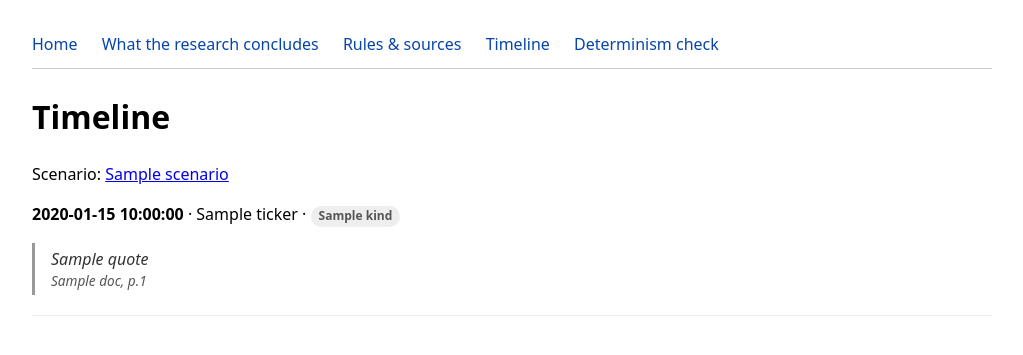
After one commit to nodeexcel/vikram-assignment, a FastAPI app: template app/web/templates/timeline.html in a window 1280 px wide. The commit adds this page. Shown: the top 355 px of the page, without its empty margins (128-1151 px from the left). Run offline with FastAPI, Linux system fonts and the light colour scheme; the template is opened without the code that fills it: most values are stand-ins (such as "Sample title", 1, 10 or a date in 2020).

Commit message:
Build the interactive timeline view (FEAT-20260924-1250-13)
GET /timeline/{scenario}: every decision-log entry rendered chronologically
with a plain-language description per kind (rule fired, override with
would-have-done vs actual, Tier 2 proposal, human response), each with
its source quote where the entry has one.

Accept/reject as a body-less POST: /timeline/{scenario}/proposal/{id}/{decision},
path params only. Per review: this avoids adding python-multipart (which
Form() requires and which is not installed) the day before the deploy
deadline, for a response that carries no free-text field anyway —
respond_to_proposal() takes only decision + actor, and the ADR requires
the response be logged with an actor, not a reason. Confirmed the route
registers and the app boots with python-multipart genuinely absent.

Responses are recorded in an in-memory per-scenario list (single-user
local demo, spec §12 — no auth/multi-user) and replayed against each
fresh run via respond_to_proposal(), which works because proposal ids
are deterministic run-to-run. Verified live end to end: accept one
proposal, reject the other, reload the page — both decisions persist,
render inline on their proposal, and also appear as their own
proposal_response log rows with correct linking.

63/63 pass.

```diff
--- a/app/web/main.py
+++ b/app/web/main.py
@@ -1,15 +1,35 @@
 from pathlib import Path
+from typing import Literal
 
 from fastapi import FastAPI, Request
+from fastapi.responses import RedirectResponse
 from fastapi.templating import Jinja2Templates
 
+from app.engine.factors import respond_to_proposal
 from app.engine.loader import load_shared_factors, load_ticker_fixtures, load_timeline
+from app.engine.log import DecisionLog
 from app.engine.timeline import initial_state_event, run
 
 app = FastAPI(title="Lexo Trading Decision System")
 templates = Jinja2Templates(directory=Path(__file__).parent / "templates")
 
 SCENARIOS = ["guide_holds", "capex_turns"]
+
+# Human responses to Tier 2 proposals, per scenario. In-memory only — this is a
+# single-user local demo (spec §12: no auth/multi-user), and proposal ids are
+# deterministic run-to-run, so replaying (proposal_id, decision) pairs against a
+# freshly computed log always reattaches to the right proposal.
+_PROPOSAL_RESPONSES: dict[str, list[tuple[int, str]]] = {name: [] for name in SCENARIOS}
+
+
+def _run_scenario(scenario: str) -> DecisionLog:
+    bundle = load_ticker_fixtures("NVDA")
+    factors = load_shared_factors()
+    events = [initial_state_event(bundle.research), *load_timeline(scenario).events]
+    log = run(bundle.rules, events, bundle.overrides, factors)
+    for proposal_id, decision in _PROPOSAL_RESPONSES[scenario]:
+        respond_to_proposal(log, proposal_id, decision, actor="user")
+    return log
 
 # FEAT-20260924-1322-16: sourced but NOT engine-propagated. Both sides sit on the
 # Internal ring in their own memo's Light Cone diagram, so the ring-based fan-out
@@ -113,12 +133,44 @@ def determinism(request: Request):
     """Visible determinism check (spec §7): re-runs each scenario twice and shows
     both canonical hashes side by side with a match indicator. "Show us that it
     holds" — shown, not just asserted in a test file nobody but us reads."""
-    bundle = load_ticker_fixtures("NVDA")
-    factors = load_shared_factors()
     checks = []
     for scenario in SCENARIOS:
-        events = [initial_state_event(bundle.research), *load_timeline(scenario).events]
-        hash_a = run(bundle.rules, events, bundle.overrides, factors).canonical_hash()
-        hash_b = run(bundle.rules, events, bundle.overrides, factors).canonical_hash()
+        hash_a = _run_scenario(scenario).canonical_hash()
+        hash_b = _run_scenario(scenario).canonical_hash()
         checks.append({"scenario": scenario, "hash_a": hash_a, "hash_b": hash_b, "match": hash_a == hash_b})
     return templates.TemplateResponse(request, "determinism.html", {"checks": checks})
+
+
+@app.get("/timeline/{scenario}")
+def timeline_view(request: Request, scenario: str):
+    """View 3 (spec §9): step through a scenario's dated events, see what the
+    system did and why in plain language at each point, and accept or reject
+    Tier 2 proposals. Every interaction is a form post + full page reload — no
+    client framework (decided in Turn 4, notepad)."""
+    if scenario not in SCENARIOS:
+        scenario = SCENARIOS[0]
+    log = _run_scenario(scenario)
+    responses_by_proposal = {e.responds_to: e for e in log.entries if e.kind == "proposal_response"}
+    return templates.TemplateResponse(
+        request,
+        "timeline.html",
+        {
+            "scenario": scenario,
+            "scenarios": SCENARIOS,
+            "entries": log.entries,
+            "responses_by_proposal": responses_by_proposal,
+        },
+    )
+
+
+@app.post("/timeline/{scenario}/proposal/{proposal_id}/{decision}")
+def timeline_respond(scenario: str, proposal_id: int, decision: Literal["accept", "reject"]):
+    """A body-less POST — path params only, so FastAPI never needs to parse a
+    request body and python-multipart is not required. Recommended over a
+    Form()-based endpoint specifically to avoid adding that dependency for a
+    response that carries no free-text field (respond_to_proposal takes only
+    decision + actor, and the ADR requires the response be logged with an
+    actor, not a reason)."""
+    if scenario in SCENARIOS:
+        _PROPOSAL_RESPONSES[scenario].append((proposal_id, decision))
+    return RedirectResponse(url=f"/timeline/{scenario}", status_code=303)
--- a/app/web/templates/base.html
+++ b/app/web/templates/base.html
@@ -27,6 +27,7 @@
     <a href="/">Home</a>
     <a href="/research">What the research concludes</a>
     <a href="/rules">Rules &amp; sources</a>
+    <a href="/timeline/guide_holds">Timeline</a>
     <a href="/determinism">Determinism check</a>
   </nav>
   {% block content %}{% endblock %}
--- a/app/web/templates/index.html
+++ b/app/web/templates/index.html
@@ -10,6 +10,8 @@
         horizons, both scenario tables, the three dates that change the rating.</li>
     <li><a href="/rules">Rules &amp; sources</a> — every rule with its verbatim
         source quote, provenance status, and the factor-coverage disclosure.</li>
+    <li><a href="/timeline/guide_holds">Timeline</a> — step through a scenario's dated
+        events, see what fired and why, accept or reject Tier 2 proposals.</li>
     <li><a href="/determinism">Determinism check</a> — same inputs, same decisions,
         shown twice, hashed, compared.</li>
   </ul>
--- /dev/null
+++ b/app/web/templates/timeline.html
@@ -0,0 +1,56 @@
+{% extends "base.html" %}
+{% block title %}Timeline — Lexo{% endblock %}
+{% block content %}
+  <h1>Timeline</h1>
+  <p>
+    Scenario:
+    {% for s in scenarios %}
+      {% if s == scenario %}<strong>{{ s }}</strong>{% else %}<a href="/timeline/{{ s }}">{{ s }}</a>{% endif %}
+      {% if not loop.last %}&middot;{% endif %}
+    {% endfor %}
+  </p>
+
+  {% if not entries %}
+  <p>Nothing fired in this scenario.</p>
+  {% endif %}
+
+  {% for e in entries %}
+  <div id="entry-{{ e.id }}" style="margin-bottom: 1.25rem; padding-bottom: 0.75rem; border-bottom: 1px solid #eee;">
+    <p><strong>{{ e.date }}</strong>
+      {% if e.ticker %}&middot; {{ e.ticker }}{% endif %}
+      &middot; <span class="badge {{ 'badge-derived' if e.kind in ('rule_fired',) else ('badge-partial' if e.kind == 'override' else 'badge-unknown') }}">{{ e.kind }}</span>
+    </p>
+
+    {% if e.kind == 'rule_fired' %}
+      <p>{{ e.reason }} &rarr; <code>{{ e.action }}</code></p>
+    {% elif e.kind == 'override' %}
+      <p>The platform's own rule fired here. It would have done: <em>{{ e.would_have_done }}</em>.
+         Instead: <strong>{{ e.action }}</strong>, because {{ e.reason }}</p>
+    {% elif e.kind == 'proposal' %}
+      <p>Tier 2 proposal: re-rate <strong>{{ e.ticker }}</strong> <strong>{{ e.action }}</strong> on
+         <code>{{ e.factor_id }}</code>. {{ e.reason }}</p>
+      {% set response = responses_by_proposal.get(e.id) %}
+      {% if response %}
+        <p>&rarr; <strong>{{ response.action }}ed</strong> by {{ response.actor }}.</p>
+      {% else %}
+        <form method="post" action="/timeline/{{ scenario }}/proposal/{{ e.id }}/accept" style="display:inline;">
+          <button type="submit">Accept</button>
+        </form>
+        <form method="post" action="/timeline/{{ scenario }}/proposal/{{ e.id }}/reject" style="display:inline;">
+          <button type="submit">Reject</button>
+        </form>
+      {% endif %}
+    {% elif e.kind == 'proposal_response' %}
+      <p>Human response to <a href="#entry-{{ e.responds_to }}">proposal #{{ e.responds_to }}</a>:
+         <strong>{{ e.action }}ed</strong> by {{ e.actor }}. Position unchanged — a proposal never
+         mutates a position on its own.</p>
+    {% endif %}
+
+    {% if e.source %}
+    <blockquote>{{ e.source.quote }}
+      <div class="source-cite">{{ e.source.doc }}, p.{{ e.source.page }}</div>
+    </blockquote>
+    {% endif %}
+  </div>
+  {% endfor %}
+{% endblock %}
```
Also changed, not shown: TODO.md (+1 -1 lines).
